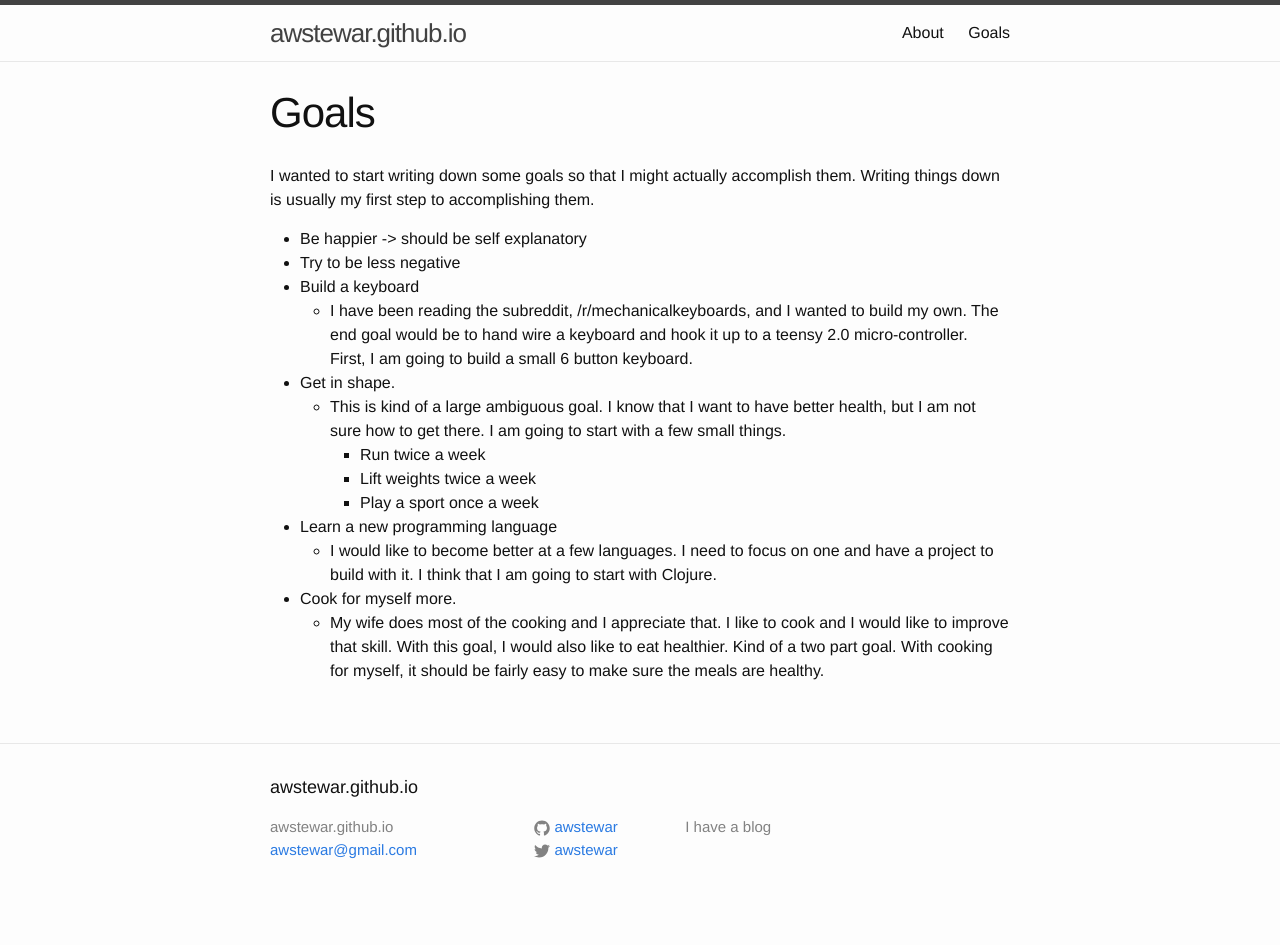
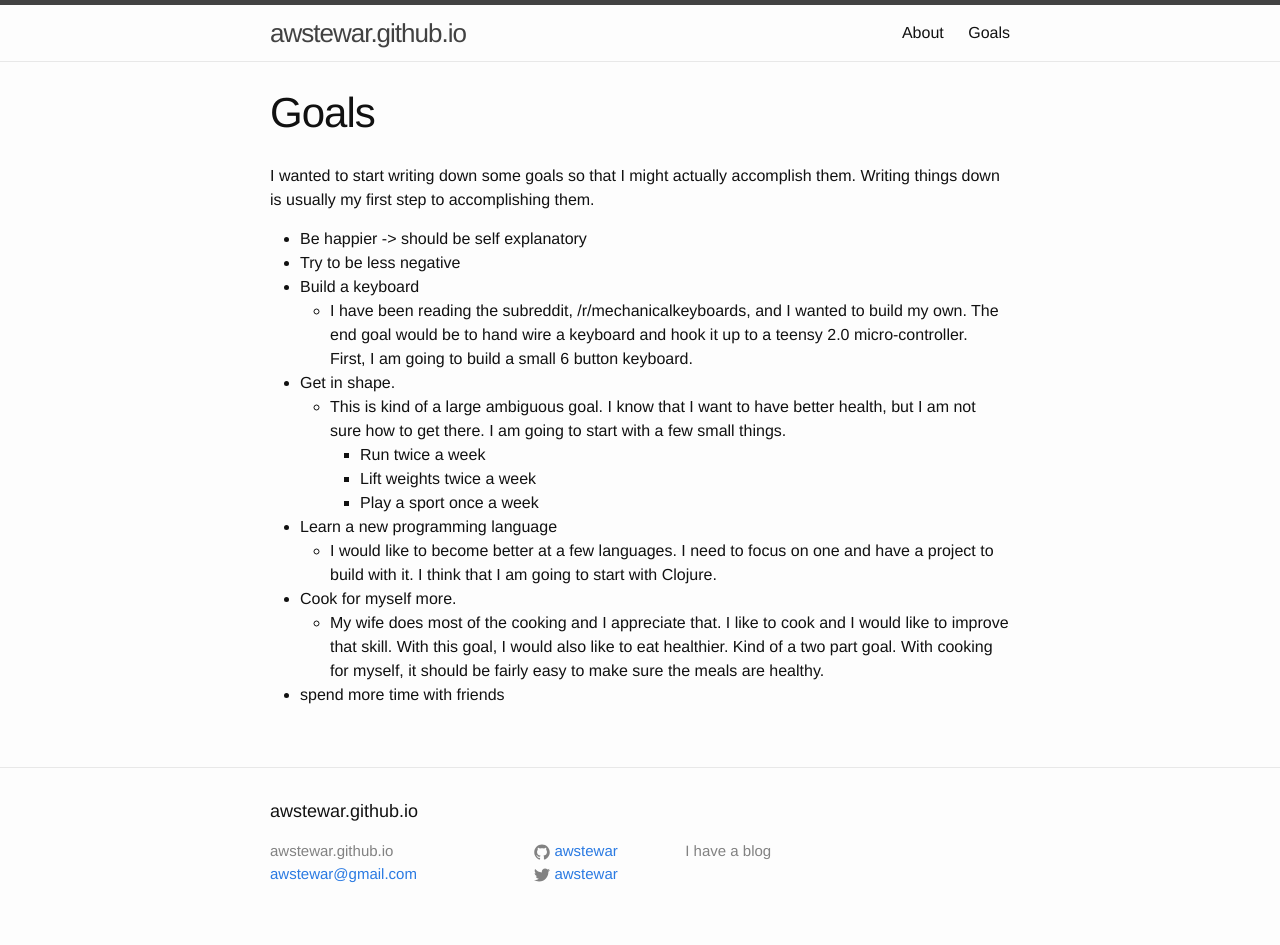
Before and after one commit to awstewar/awstewar.github.io, a Jekyll site: the page built from main-pages/goals.md, in a window 1280 px wide. Built offline with Jekyll 4.4.1, drawn with Linux system fonts in a browser that asks for light colours; before the commit the page ends 921 px from its top, so only the background shows below that.

Commit message:
Adding friends goal

```diff
--- a/main-pages/goals.md
+++ b/main-pages/goals.md
@@ -32,3 +32,4 @@ accomplishing them.
   I would also like to eat healthier.  Kind of a two part goal.  With
   cooking for myself, it should be fairly easy to make sure the meals
   are healthy.
+- spend more time with friends
```
